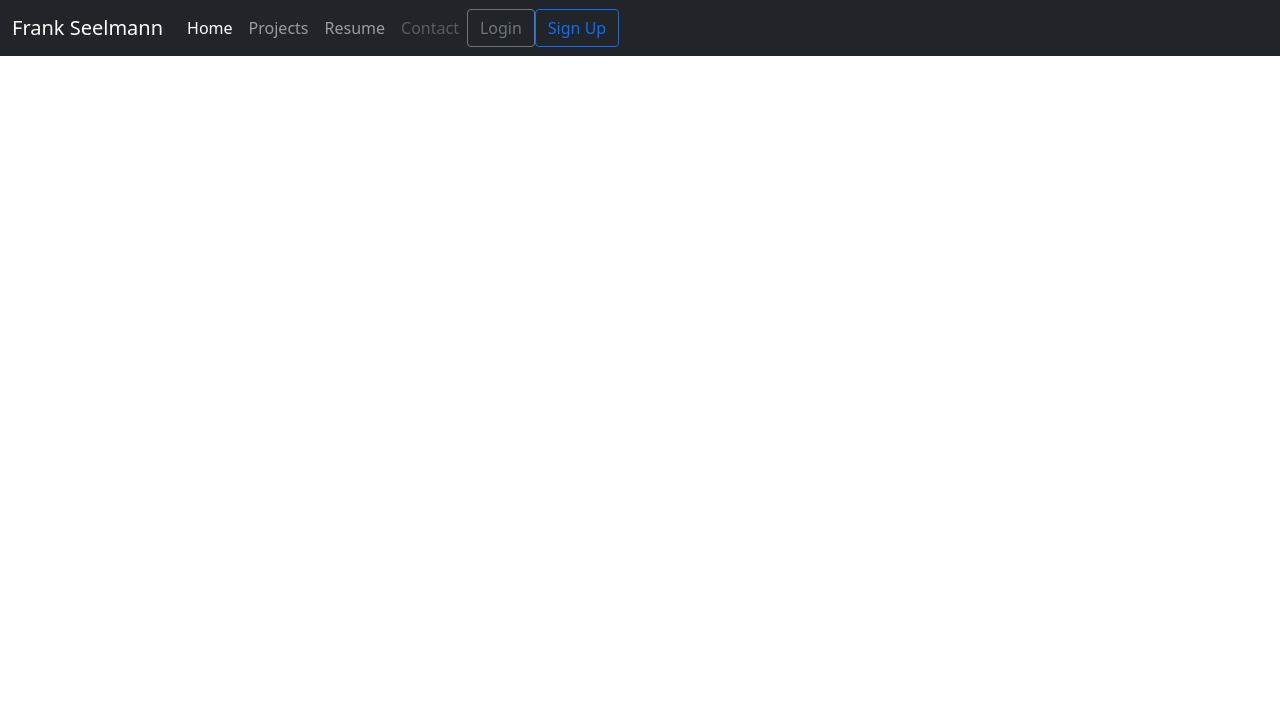
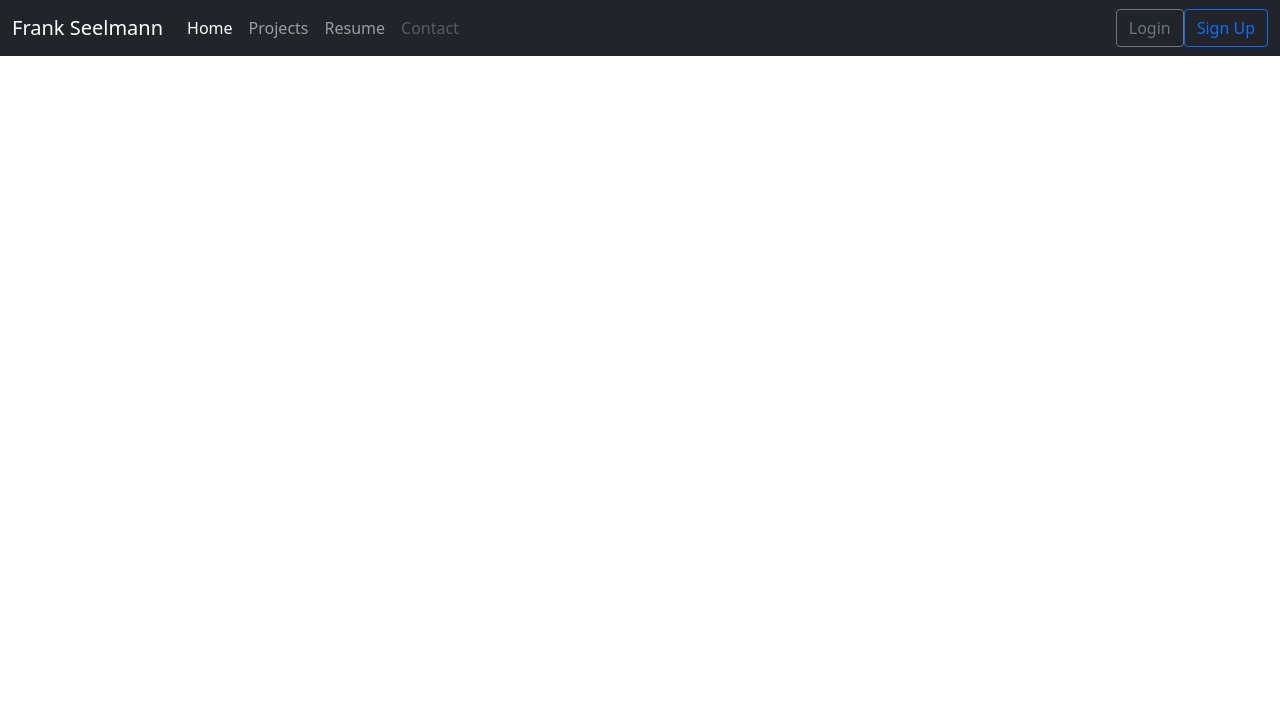
Before and after one commit to Frank-Seelmann/Project, a website with bundled scripts: page public/profile.html in a window 1280 px wide. Shown: the top 717 px of the page. Built offline with nearby package versions, Linux system fonts and the light colour scheme.

Commit message:
added loginbadge to other pages

```diff
--- a/public/profile.html
+++ b/public/profile.html
@@ -13,6 +13,7 @@
 
 <body>
 
+    <header>
         <nav class="navbar navbar-expand-lg navbar-dark bg-dark">
             <div class="container-fluid">
                 <a class="navbar-brand" href="home.html">Frank Seelmann</a>
@@ -35,13 +36,17 @@
                             <a class="nav-link disabled">Contact</a>
                         </li>
                     </ul>
-                <a href="login.html"><button type="button" class="btn btn-outline-secondary">Login</button></a>
-                <a href="signup.html"><button type="button" class="btn btn-outline-primary">Sign Up</button></a>
+                </div>
+                <div class="collapse navbar-collapse justify-content-end" id="navbarNav">
+                    <section id="loginbadge"></section>
                 </div>
             </div>
         </nav>
+    </header>
 
+    <main>
         <div id="displayProfile"></div>
+    </main>
 
     <footer class="bg-dark text-center text-lg-start fixed-bottom">
         <div class="text-center p-3">
```
Also changed, not shown: public/projects.html (+3 -2 lines), public/resume.html (+3 -2 lines). Lines whose indentation alone changed are shown as unchanged.
